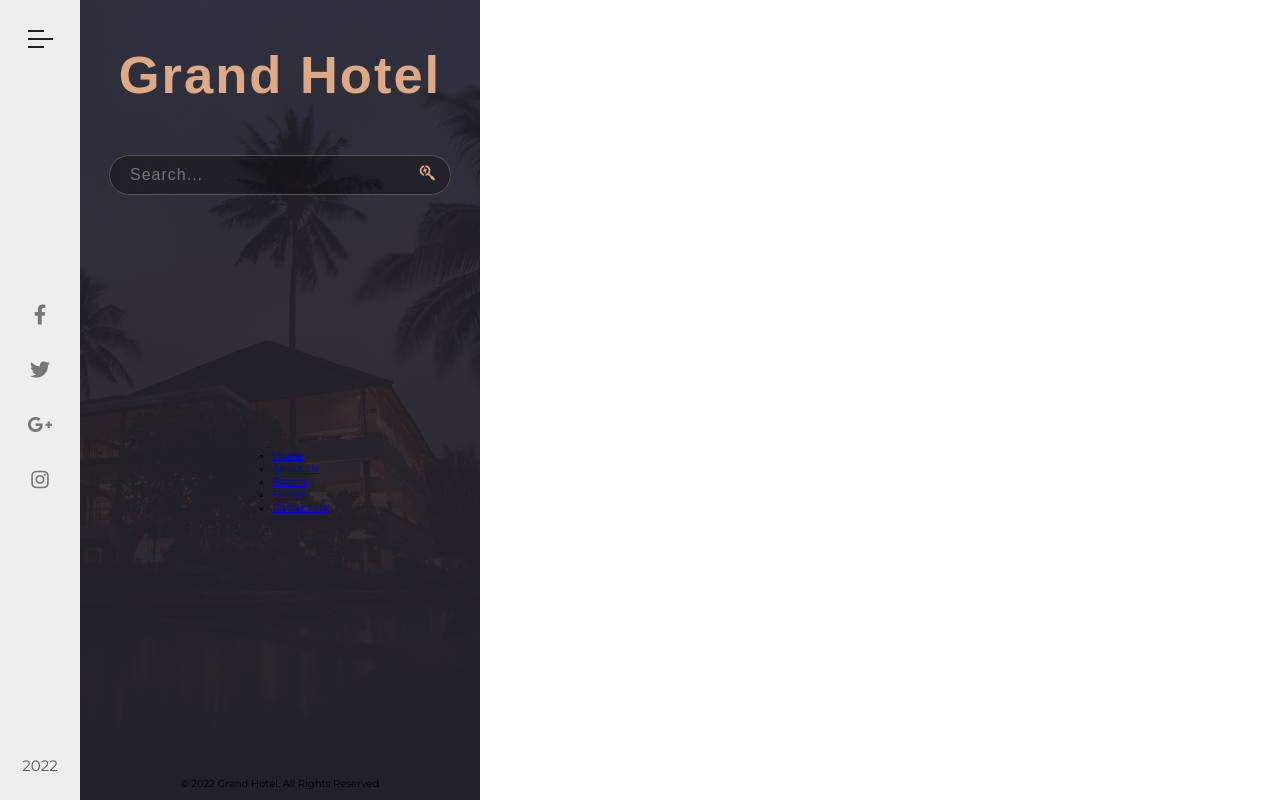
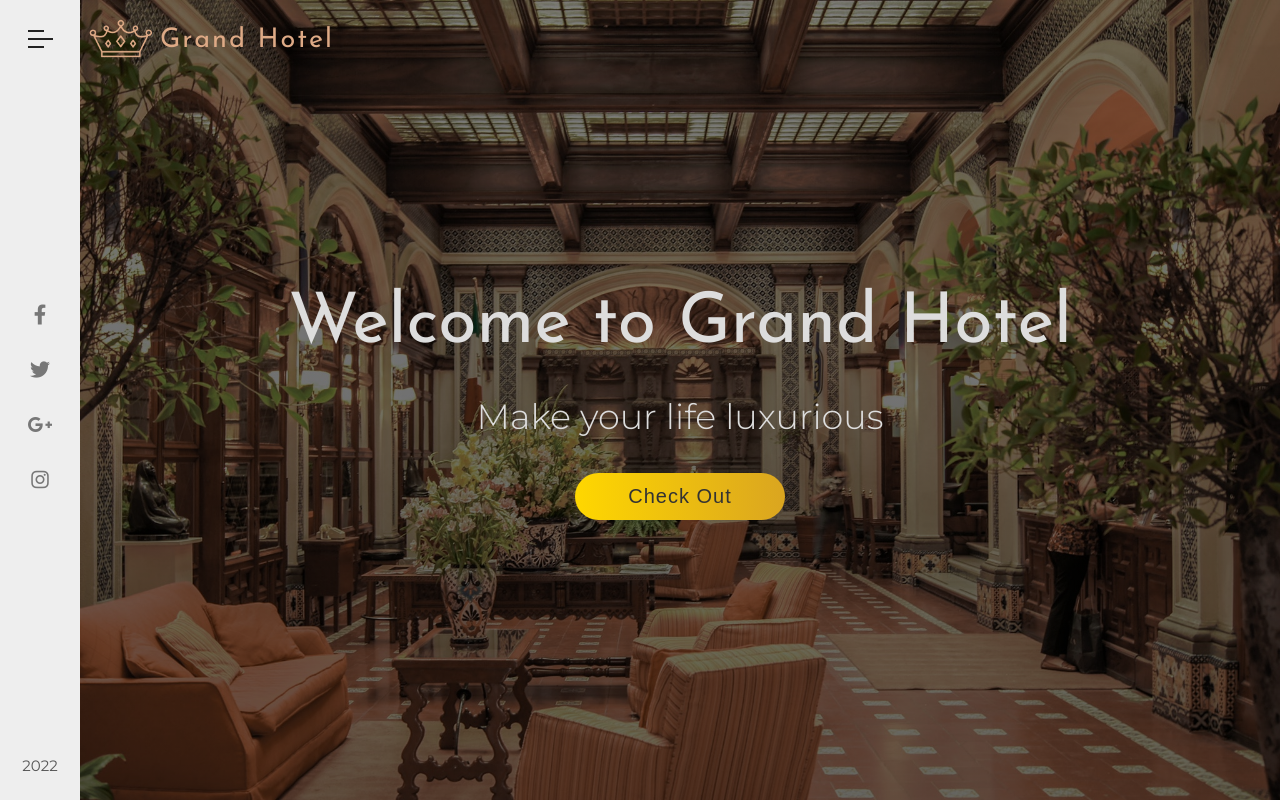
Before and after one commit to uzoezie/grand-hotel-project, a plain HTML site: page index.html in a window 1280 px wide. Drawn offline with Linux system fonts and the light colour scheme.

Commit message:
Header Banner

```diff
--- a/index.html
+++ b/index.html
@@ -15,13 +15,20 @@
 
     <!-- navbar -->
     <div class="navabr">
+
+        <input type="checkbox" class="checkbox" id="click" hidden="hidden">
+
+
+
         <!-- sidebar -->
         <div class="sidebar">
-            <div class="menu-icons">
-                <div class="line line-1"></div>
-                <div class="line line-2"></div>
-                <div class="line line-3"></div>
-            </div>
+            <label for="click">
+                <div class="menu-icons">
+                    <div class="line line-1"></div>
+                    <div class="line line-2"></div>
+                    <div class="line line-3"></div>
+                </div>
+            </label>
 
 
                 <ul class="social-media-list">
@@ -54,8 +61,6 @@
                 </div>
         </div>
         <!-- end of sidebar -->
-
-
 
 
         <!-- navigation -->
@@ -97,13 +102,30 @@
                     <p>&copy; 2022 Grand Hotel. All Rights Reserved</p>
                 </div>
         </nav>
+        <!-- end of navigation -->
+    </div>
+    <!-- end of navbar -->
+
+    <!-- header -->
+    <header class="header">
+        <div class="brand">
+            <img src="image/crown.png" width="80px">
+
+            <h3 class="hotel-heading">Grand Hotel</h3>
+        </div>
+
+        <div class="banner">
+            <h1 class="banner-heading">Welcome to Grand Hotel</h1>
+            <p class="banner-paragraph">Make your life luxurious</p>
+            <button class="banner-button">Check Out</button>
+        </div>
+    </header>
 
 
 
-        <!-- end of navigation -->
+    <!-- end of header -->
 
 
-    </div>
-    <!-- end of navbar -->
+
 </body>
 </html>
--- a/style.css
+++ b/style.css
@@ -26,6 +26,7 @@ body {
     flex-direction: column;
     justify-content: space-between;
     align-items: center;
+    z-index: 10;
 }
 
 .menu-icons {
@@ -42,7 +43,7 @@ body {
 
 .line-1, .line-3 {
     width: 1.6rem;
-    transition:width .3s;
+    transition:all .4s;
 }
 
 .menu-icons:hover .line {
@@ -79,8 +80,8 @@ body {
 
 /* navigation */
 .navigation {
-    margin-left: 8rem;
     position: fixed;
+    left: -32rem;
     width: 40rem;
     height: 100%;
     background-image: linear-gradient(to top, rgba(34, 32, 41, 1), rgba(34, 32, 41, .8)), url(image/nav-bg.jpeg);
@@ -91,10 +92,11 @@ body {
     flex-direction: column;
     justify-content: space-between;
     align-items: center;
+    transition: left .8s cubic-bezier(1, 0, 0, 1);
 }
 
 .navigation-header {
-    font-family: 'Josefin', sans-serif;
+    font-family: 'Josefin Sans', sans-serif;
     font-size: 3.5rem;
     font-weight: 300;
     letter-spacing: .2rem;
@@ -111,7 +113,7 @@ body {
     width: 30rem;
     padding: 1rem 2rem;
     background-color: rgba(0, 0, 0, .3);
-    font-family: 'Josefin', sans-serif;
+    font-family: 'Josefin Sans', sans-serif;
     font-size: 1.6rem;
     color: #deaa86;
     letter-spacing: .1rem;
@@ -139,6 +141,163 @@ body {
     outline: none;
 }
 
+.navigation-list {
+    list-style: none;
+    padding: 0;
+    height: 28rem;
+    display: flex;
+    flex-direction: column;
+    justify-content: space-between;
+    align-items: center;
+}
+
+.navigation-item {
+    position: relative;
+}
+
+.navigation-link {
+    color: #fff;
+    font-size: 1.6rem;
+    font-weight: 400;
+    letter-spacing: .1rem;
+    text-transform: uppercase;
+    text-decoration: none;
+    transition: color .5s;
+}
+
+.navigation-link::before {
+    content: "";
+    width: 0rem;
+    height: .1rem;
+    background-color: #deaa86;
+    position: absolute;
+    top: 1rem;
+    left: -4rem;
+    transition: width .5s cubic-bezier(1, 0, 0, 1);
+}
+
+.navigation-link::after {
+    content: "";
+    width: 0rem;
+    height: .1rem;
+    background-color: #deaa86;
+    position: absolute;
+    top: 1rem;
+    right: -4rem;
+    transition: width .5s cubic-bezier(1, 0, 0, 1)
+}
+
+.navigation-link:hover {
+    color: #deaa86;
+}
+
+.navigation-link:hover::before,
+.navigation-link:hover::after {
+    width: 3rem;
+}
+
+.copyright {
+    color: #fff;
+    font-size: 1.2rem;
+    margin-bottom: 1.5rem;
+}
+
+.checkbox:checked ~ .navigation {
+    left: 8rem;
+}
+
+.checkbox:checked ~ .sidebar .line-1 {
+    transform: rotate(-405deg) translate(-5px, 6px);
+    width: 2.5rem;
+}
+.checkbox:checked ~ .sidebar .line-2 {
+    opacity: 0;
+}
+.checkbox:checked ~ .sidebar .line-3 {
+    transform: rotate(405deg) translate(-5px, -6px);
+    width: 2.5rem;
+}
+
 /* end of navigation */
+/* end of navbar */
 
-/* end of navbar */
+/* header */
+.header {
+    margin-left: 8rem;
+    height: 100vh;
+    background-image: linear-gradient(to top, rgba(0, 0, 0, .6), rgba(0, 0, 0, .5)), url(image/header-1.jpeg);
+    background-position: center;
+    background-size: cover;
+}
+
+.brand {
+    display: flex;
+    cursor: pointer;
+}
+
+.hotel-heading {
+    font-family: 'Josefin Sans', sans-serif;
+    font-size: 2.7rem;
+    font-weight: 400;
+    color: #deaa86;
+    letter-spacing: .2rem;
+}
+
+.banner {
+    color: #ddd;
+    height: 60rem;
+    display: flex;
+    flex-direction: column;
+    align-items: center;
+    justify-content: center;
+}
+
+.banner-heading {
+    font-family: 'Josefin Sans', sans-serif;
+    font-size: 7rem;
+    font-weight: 400;
+    margin-bottom: 0;
+    animation: anim 2s;
+}
+
+.banner-paragraph {
+    font-size: 3.5rem;
+    font-weight: 300;
+    animation: anim 1.5s;
+    animation-delay: .5s;
+    animation-fill-mode: backwards;
+}
+
+.banner-button {
+    width: 21rem;
+    padding: 1.2rem 2rem;
+    font-size: 2rem;
+    color: #333;
+    letter-spacing: .1rem;
+    border: none;
+    border-radius: 10rem;
+    outline: none;
+    background-image: linear-gradient(to right,gold, goldenrod);
+    cursor: pointer;
+    animation: anim 1s;
+    animation-delay: 1s;
+    animation-fill-mode: backwards;
+}
+
+.banner-button:hover {
+    background-image: linear-gradient(to left,gold, goldenrod);
+}
+
+.banner-button:active {
+    transform: translateY(.2rem);
+}
+
+@keyframes anim {
+    0% {
+        opacity: 0;
+    }
+    100% {
+        opacity: 1;
+    }
+}
+/* end of header */
```
